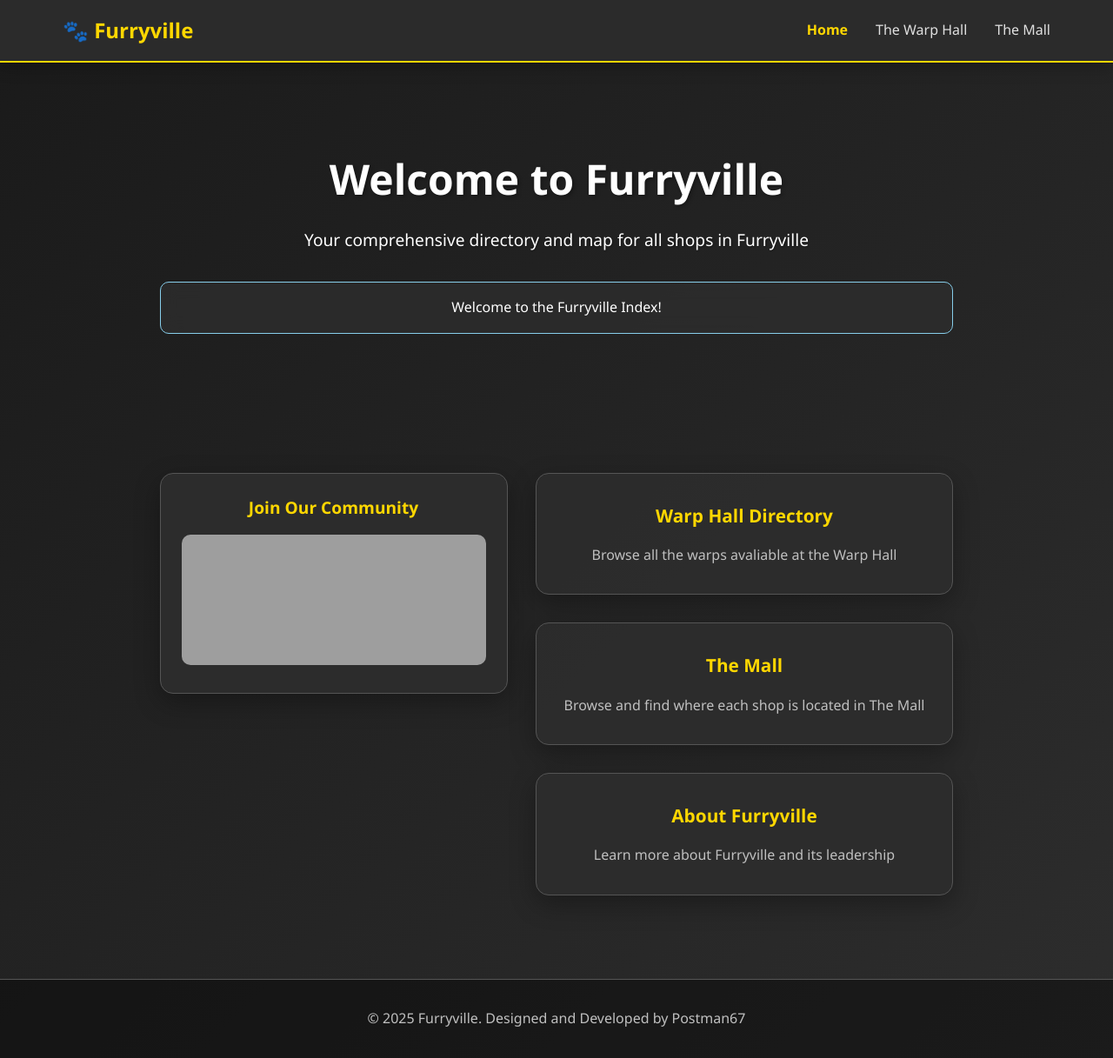
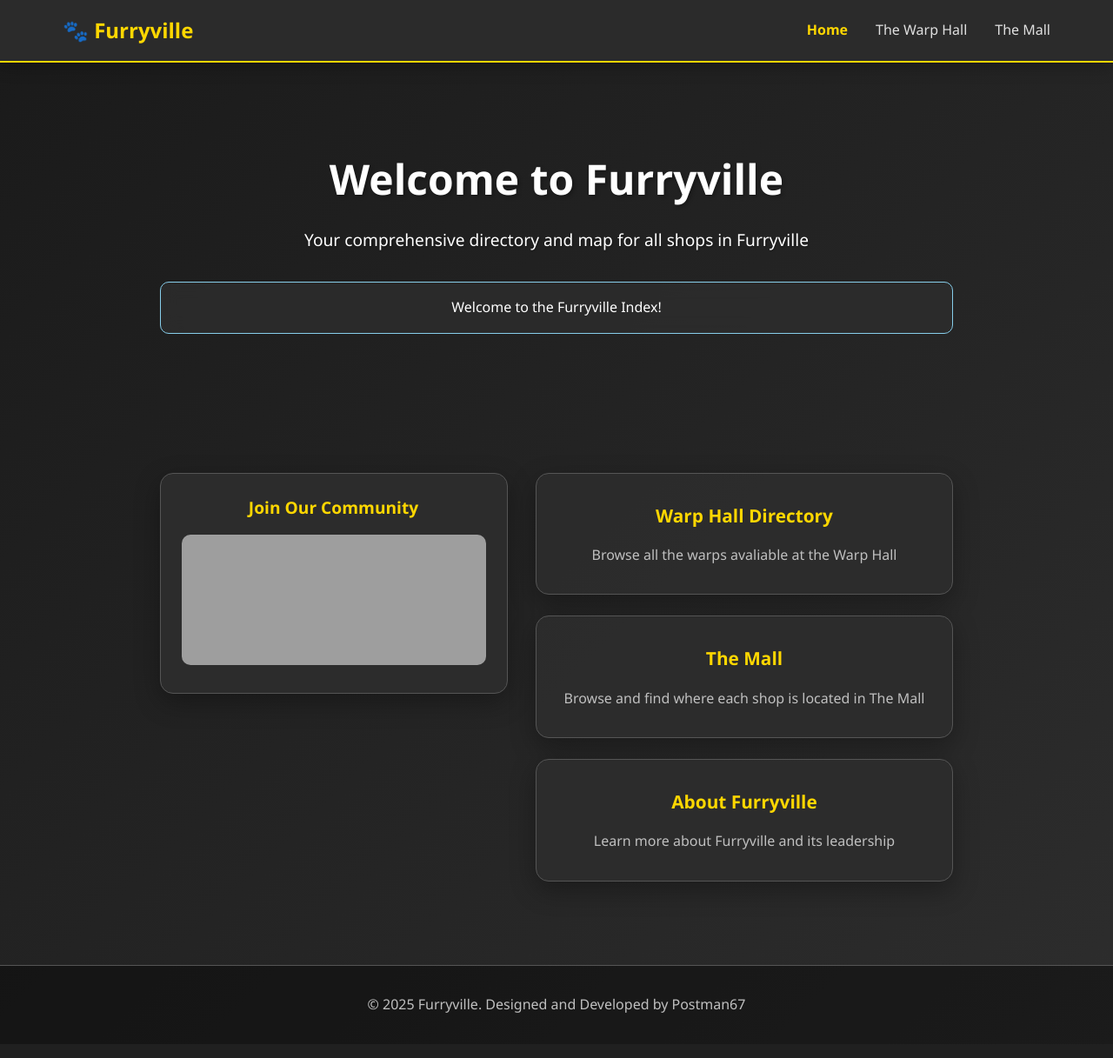
Before and after one commit to Postman67/furryville-index, a Flask app: page / in a window 1280 px wide. Shown: the whole page at 87% size. After the commit the page ends 1165 px from the top, so only its background shows below. Run offline with Flask 3, Linux system fonts and the light colour scheme; grey boxes are pictures that could not be loaded.

Commit message:
Chnaged boxes and widget to flexboxes

```diff
--- a/static/css/style.css
+++ b/static/css/style.css
@@ -130,9 +130,9 @@ body {
 }
 
 .features {
-    display: grid;
-    grid-template-columns: repeat(auto-fit, minmax(300px, 1fr));
-    gap: 2rem;
+    display: flex;
+    flex-direction: column;
+    gap: 1.5rem;
     flex: 1;
 }
 
--- a/templates/index.html
+++ b/templates/index.html
@@ -27,7 +27,7 @@
                 <iframe src="https://discord.com/widget?id=1388652976037429298&theme=dark" width="350" height="500" allowtransparency="true" frameborder="0" sandbox="allow-popups allow-popups-to-escape-sandbox allow-same-origin allow-scripts"></iframe>
             </aside>
 
-            <section class="features">
+            <div class="features">
                 <div class="feature-card">
                     <h3>Warp Hall Directory</h3>
                     <p>Browse all the warps avaliable at the Warp Hall</p>
@@ -40,7 +40,7 @@
                     <h3>About Furryville</h3>
                     <p>Learn more about Furryville and its leadership</p>
                 </div>
-            </section>
+            </div>
         </div>
     </main>
 
```
